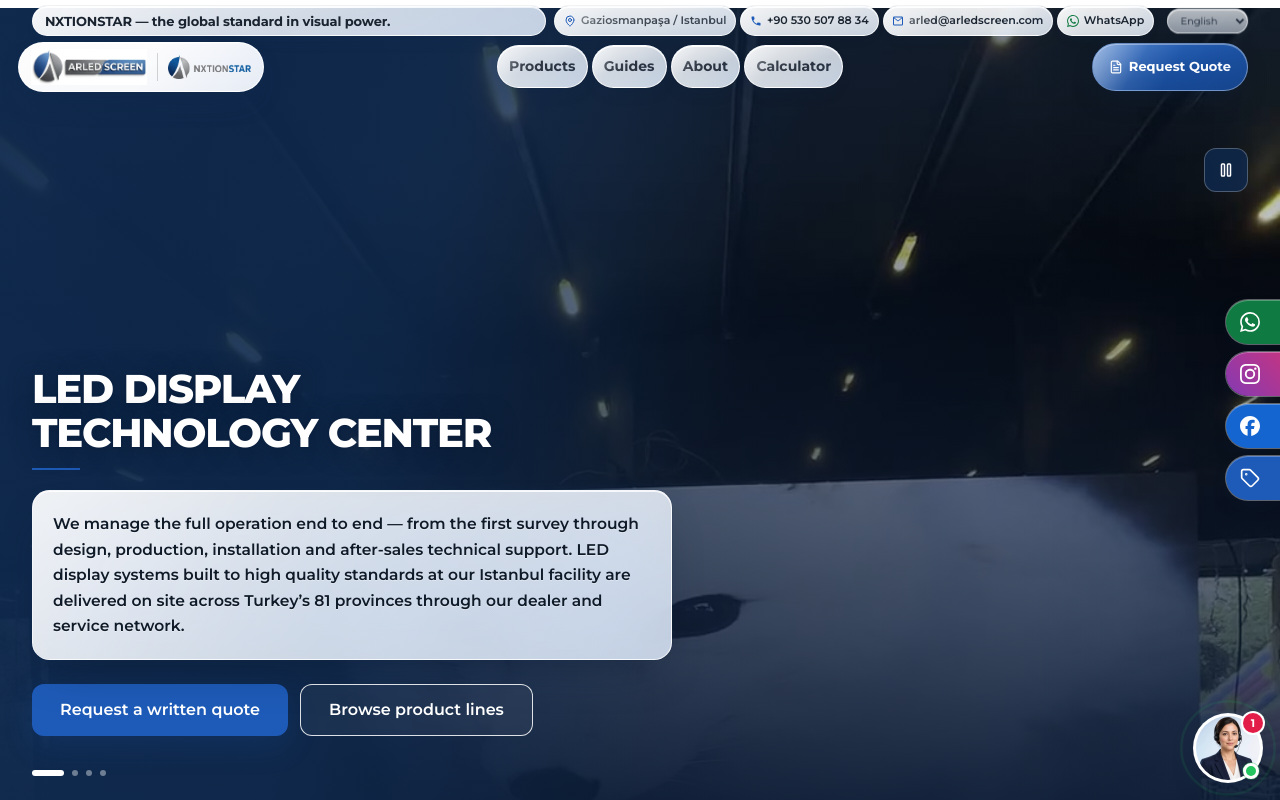
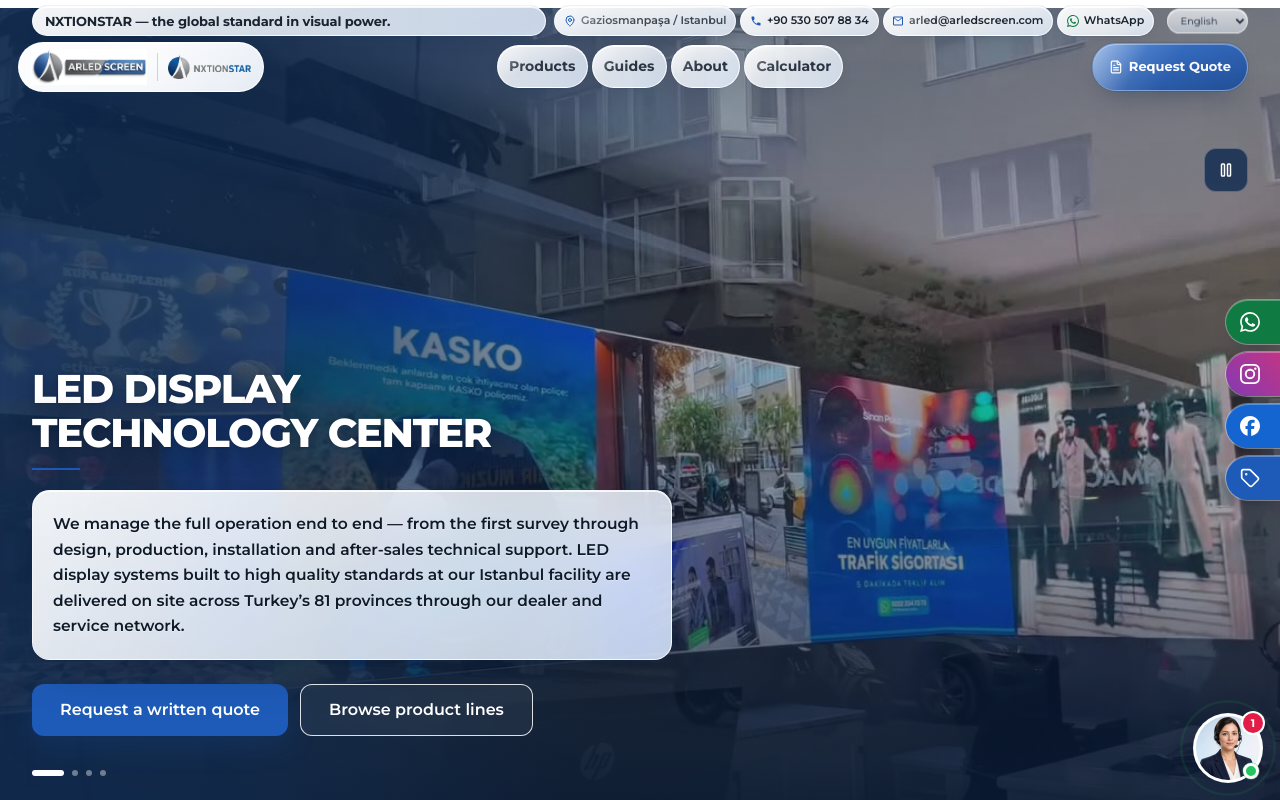
Before and after one commit to bzkrtaras-hue/arledscreen, a Next.js app: page /en/ in a window 1280 px wide. Shown: the top 800 px of the page. Built offline with nearby package versions, Linux system fonts and the light colour scheme.

Commit message:
fix(hero): Eskişehir vitrin ilk; masaüstü yatay yerleşim
Hero rotasyonu Eskişehir Sinan Polat Sigorta ile başlar; ardından
yatay saha klipleri. Cover ve gradient masaüstünde LED’i görünür tutar.

Co-authored-by: bzkrtaras-hue <bzkrtaras-hue@users.noreply.github.com>

```diff
--- a/src/components/hero/Hero.tsx
+++ b/src/components/hero/Hero.tsx
@@ -7,30 +7,29 @@ interface HeroProps {
 }
 
 /**
- * Homepage hero — HQ Drive field clips + readable glass stack.
- * No ARLEDSCREEN wordmark; H1 is LED EKRAN TEKNOLOJİ MERKEZİ.
- * Lead clip: 4K lounge fine-pitch field video from Drive folder.
+ * Homepage hero — landscape-first field clips so desktop shows the LED wall.
+ * Lead: Eskişehir Sinan Polat Sigorta vitrin.
  */
 const HERO_SCENES: { slug: string; labelTr: string; labelEn: string }[] = [
   {
-    slug: "lounge-fine-pitch-fox",
+    slug: "eskisehir-sigorta-led-ekran-vitrin",
+    labelTr: "Eskişehir vitrin",
+    labelEn: "Eskişehir storefront",
+  },
+  {
+    slug: "lounge-aquarium-wall",
     labelTr: "Lounge LED",
     labelEn: "Lounge LED",
-  },
-  {
-    slug: "immersive-ceiling-led-tunnel",
-    labelTr: "İmmersif tavan",
-    labelEn: "Immersive ceiling",
-  },
-  {
-    slug: "event-lounge-led-wall",
-    labelTr: "Etkinlik lounge",
-    labelEn: "Event lounge",
   },
   {
     slug: "sphere-led-showroom",
     labelTr: "Küresel LED",
     labelEn: "Sphere LED",
+  },
+  {
+    slug: "club-curved-led-ribbon",
+    labelTr: "Kulüp kavisli",
+    labelEn: "Club curved",
   },
 ];
 
--- a/src/components/hero/HeroVideo.tsx
+++ b/src/components/hero/HeroVideo.tsx
@@ -46,11 +46,11 @@ function clipKey(clip: HeroClip) {
 }
 
 function coverClass(clip: HeroClip) {
-  // Native resolution via object-cover (no re-encode / no downscale of the file).
-  // Portrait installs need a higher focal point; landscape keeps centre-right LED walls.
+  // Full-bleed cover so desktop hero shows the LED surface, not letterboxed bars.
+  // Landscape: keep the wall centred; portrait: bias upward to the install.
   return clip.height > clip.width
-    ? "absolute inset-0 h-full w-full object-cover object-[50%_28%]"
-    : "absolute inset-0 h-full w-full object-cover object-[52%_42%] md:object-[58%_44%]";
+    ? "absolute inset-0 h-full w-full object-cover object-[50%_30%] md:object-[50%_28%]"
+    : "absolute inset-0 h-full w-full object-cover object-center md:object-[54%_46%]";
 }
 
 /**
@@ -155,7 +155,7 @@ export function HeroVideo({
 
   return (
     <section aria-label={labels.region} className="relative isolate w-full overflow-hidden bg-navy">
-      <div className="relative h-[100svh] min-h-[560px] max-h-[860px] md:h-[clamp(700px,100dvh,920px)] md:min-h-0 md:max-h-none">
+      <div className="relative h-[100svh] min-h-[560px] max-h-[860px] md:h-[min(100dvh,920px)] md:min-h-[680px] md:max-h-[920px]">
         {/* Still / poster stack — HQ factory frames stay sharp under the wash */}
         {clips.map((clip, i) => (
           // eslint-disable-next-line @next/next/no-img-element
@@ -207,7 +207,7 @@ export function HeroVideo({
         )}
 
         <div
-          className="pointer-events-none absolute inset-0 z-[2] bg-[linear-gradient(180deg,rgba(15,42,79,0.34)_0%,rgba(15,42,79,0.48)_36%,rgba(11,27,51,0.88)_68%,rgba(11,27,51,0.97)_100%)] md:bg-[linear-gradient(105deg,rgba(15,42,79,0.96)_0%,rgba(15,42,79,0.86)_32%,rgba(11,27,51,0.48)_56%,rgba(11,27,51,0.18)_100%),linear-gradient(180deg,rgba(15,42,79,0.28)_0%,transparent_28%,rgba(11,27,51,0.55)_70%,rgba(11,27,51,0.92)_100%)]"
+          className="pointer-events-none absolute inset-0 z-[2] bg-[linear-gradient(180deg,rgba(15,42,79,0.34)_0%,rgba(15,42,79,0.48)_36%,rgba(11,27,51,0.88)_68%,rgba(11,27,51,0.97)_100%)] md:bg-[linear-gradient(105deg,rgba(15,42,79,0.9)_0%,rgba(15,42,79,0.72)_28%,rgba(11,27,51,0.28)_52%,rgba(11,27,51,0.08)_100%),linear-gradient(180deg,rgba(15,42,79,0.22)_0%,transparent_32%,rgba(11,27,51,0.42)_72%,rgba(11,27,51,0.88)_100%)]"
           aria-hidden
         />
 
```
